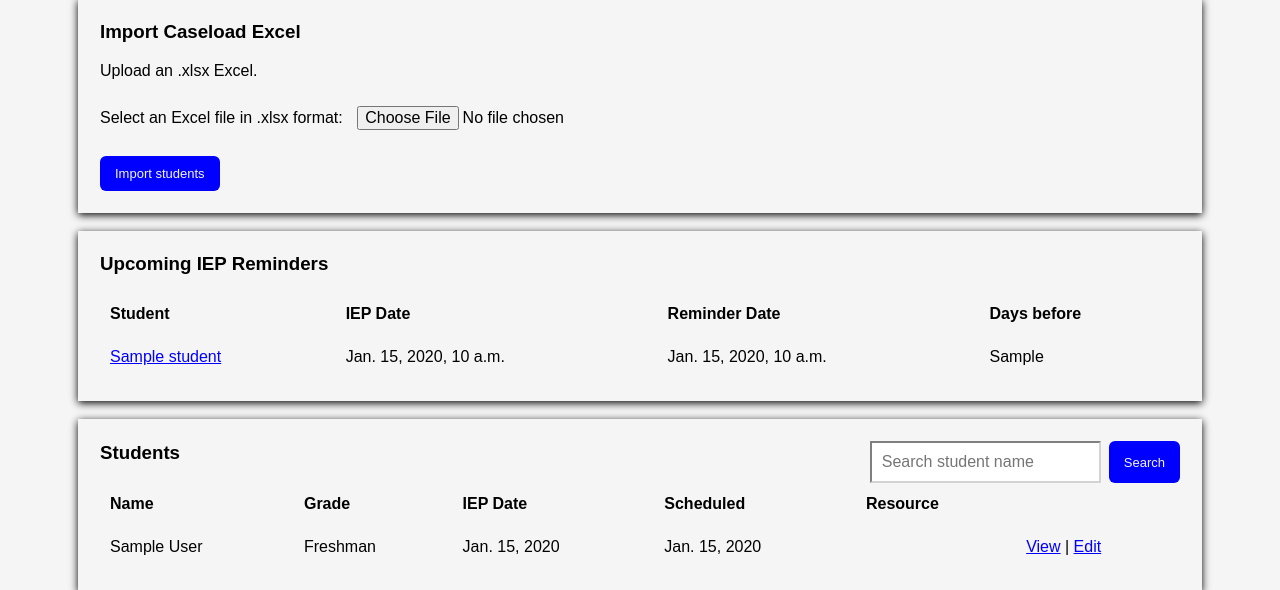
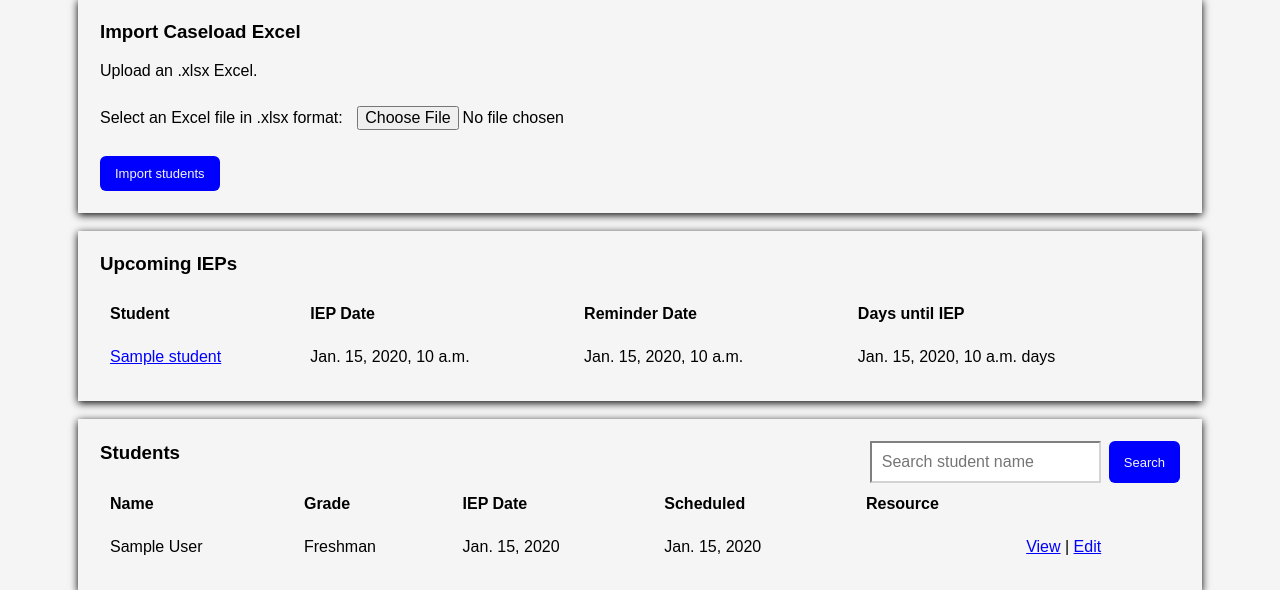
Before and after one commit to mwells29/Final-Project, a Django app: template remindersite/templates/remindersite/dashboard.html in a window 1280 px wide. Shown: the part 219-809 px from the top of the page. Run offline with Django 5.2, Linux system fonts and the light colour scheme; tables that the repository leaves empty hold one stand-in row (values such as "Sample post"); the template is opened without the code that fills it: values that come from a table or form of the project are taken from there, most other values are stand-ins (such as "Sample title", 1, 10 or a date in 2020).

Commit message:
updating IEP table to more beneficial for users

```diff
--- a/remindersite/services/reminders.py
+++ b/remindersite/services/reminders.py
@@ -11,7 +11,8 @@ def get_upcoming_reminders(today=None):
     today = today or timezone.localdate()
     reminders = []
     for student in Student.objects.exclude(iep_date__isnull=True).order_by("iep_date", "name"):
+        days_until_iep = (student.iep_date - today).days
         for days, reminder_date in get_iep_reminder_dates(student.iep_date).items():
             if today <= reminder_date <= today + timedelta(days=90):
-                reminders.append({"student": student, "days_before": days, "reminder_date": reminder_date})
+                reminders.append({"student": student, "days_before": days, "reminder_date": reminder_date, "days_until_iep": days_until_iep,})
     return sorted(reminders, key=lambda item: item["reminder_date"])
--- a/remindersite/templates/remindersite/dashboard.html
+++ b/remindersite/templates/remindersite/dashboard.html
@@ -20,7 +20,7 @@
 </section>
 
 <section class="panel">
-    <h3>Upcoming IEP Reminders</h3>
+    <h3>Upcoming IEPs</h3>
     {% if reminders %}
     <div class="table-wrap">
         <table>
@@ -29,7 +29,7 @@
                  <th>Student</th>
                  <th>IEP Date</th>
                  <th>Reminder Date</th>
-                 <th>Days before</th>
+                 <th>Days until IEP</th>
                 </tr>
             </thead>
             <tbody>
@@ -46,7 +46,14 @@
                     </td>
                     <td>{{ item.student.iep_date }}</td>
                     <td>{{ item.reminder_date }}</td>
-                    <td>{{ item.days_before }}</td>
+                    <td>{% if item.days_until_iep == 0%}
+                        <strong>Due Today</strong>
+                        {% elif item.days_until_iep < 0 %}
+                            Overdue by {{ item.days_until_iep|stringformat:"d"|cut:"-"}} days
+                        {% else %}
+                            {{ item.days_until_iep }} days
+                        {% endif %}
+                    </td>
                 </tr>
                 {% endfor %}
             </tbody>
```
Also changed, not shown: remindersite/views.py (+17 -6 lines).
